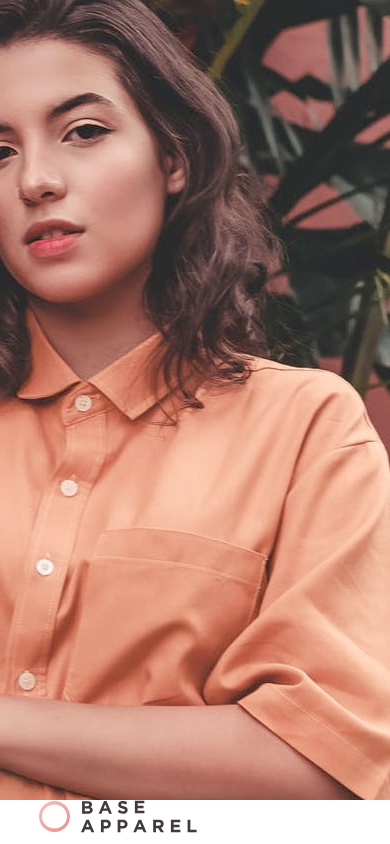
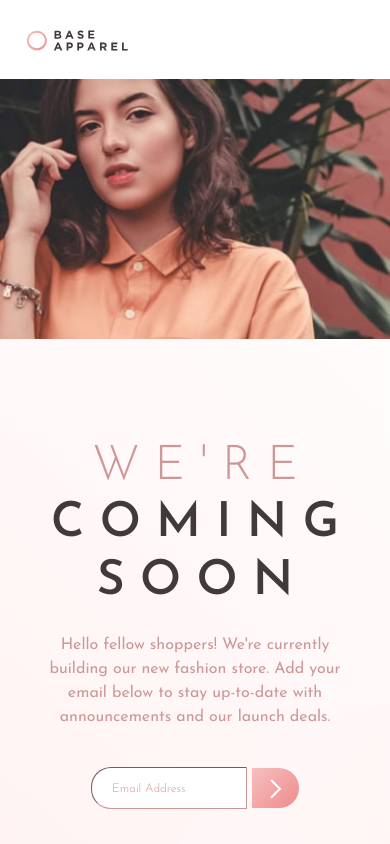
Before and after one commit to Rigzbot/Apparel-landingPage, a plain HTML site: page index.html in a window 390 px wide. Shown: the top 844 px of the page. Drawn offline with nearby package versions, Linux system fonts and the light colour scheme.

Commit message:
Make site responsive for mobile and tab

```diff
--- a/index.html
+++ b/index.html
@@ -17,9 +17,12 @@
   <link rel="stylesheet" href="styles/styles.css">
 </head>
 <body>
+  <div class="logoMobile">
+    <img class="logoMobileImg" src="images/logo.svg" alt="logo-img">
+  </div>
   <!-- MODEL IMG -->
-  <img class ="model" src="images/hero-desktop.jpg" alt="model-img">
-
+  <img class ="modelDesktop" src="images/hero-desktop.jpg" alt="model-img">
+  <img class="modelMobile" src="images/hero-mobile.jpg" alt="model-img">
 
   <!-- main text -->
   <div class="main">
@@ -28,8 +31,8 @@
 
     <h1><span>W E ' R E</span><br>C O M I N G<br>S O O N</h1>
 
-    <p>Hello fellow shoppers! We're currently building our new <br> fashion store.
-    Add your email below to stay up-to-date with <br> announcements and our launch deals.</p>
+    <p>Hello fellow shoppers! We're currently building our new fashion store.
+    Add your email below to stay up-to-date with announcements and our launch deals.</p>
 
     <form class="emailInput" action="index.html" method="post">
       <input class="email" type="email" name="email" placeholder="Email Address">
--- a/styles/styles.css
+++ b/styles/styles.css
@@ -32,6 +32,7 @@ p{
   color: hsl(0, 36%, 70%);
   margin-top: 7%;
   margin-bottom: 7%;
+  max-width: 400px;
 }
 
 /* Main Styles */
@@ -43,9 +44,12 @@ p{
   background-image: url("../images/bg-pattern-desktop.svg"), linear-gradient(135deg, hsl(0, 0%, 100%), hsl(0, 100%, 98%));
 }
 
+.logoMobile{
+  display: none;
+}
 
 /*images*/
-.model{
+.modelDesktop{
   float: right;
 }
 
@@ -53,6 +57,10 @@ p{
   margin-bottom: 25%;
 }
 
+.modelMobile{
+  display: none;
+}
+/* form styles*/
 .submit{
   margin-top: 5%;
   background-image: linear-gradient(135deg, hsl(0, 80%, 86%), hsl(0, 74%, 74%));
@@ -80,3 +88,50 @@ padding: 20px;
   font-size: 12px;
   font-weight: 300;
 }
+
+@media (max-width: 1100px) {
+
+  body{
+    margin: 0;
+    padding: 0;
+  }
+
+  h1{
+    font-size:3rem;
+  }
+
+  p{
+    max-width: none;
+  }
+
+  .logoMobile{
+    display: block;
+    width: 100%;
+    padding: 7%;
+  }
+
+  .modelMobile{
+    display: block;
+    width: 100%;
+  }
+
+  .logoMobileImg{
+    width: 30%;
+  }
+
+  .modelDesktop{
+    display: none;
+  }
+
+  .logo{
+    display: none;
+  }
+
+  .main{
+    padding-top: 100px;
+    padding-bottom: 100px;
+    text-align: center;
+    width: 100%;
+    height: auto;
+  }
+}
```
